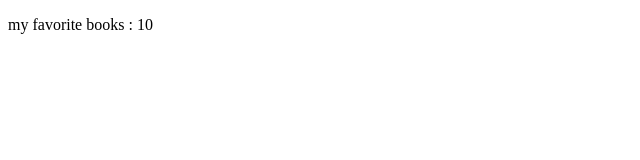
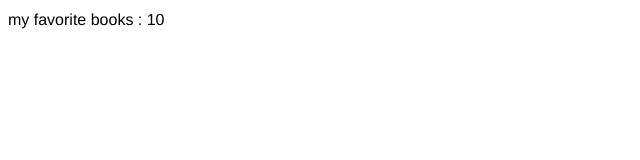
Before and after one commit to github-mathieu-salles/my-favorite-books, a React (Vite) app: page / in a window 1280 px wide. Shown: the top 160 px of the page, without its empty margins (0-640 px from the left). Built offline with nearby package versions, Linux system fonts and the light colour scheme.

Commit message:
feat(my-favorite-books): add spinner component

```diff
--- a/src/App.jsx
+++ b/src/App.jsx
@@ -1,11 +1,12 @@
 import {useMyFavoriteBooks} from "./hooks/useMyFavoriteBooks.js";
+import {LoadingIndicator} from "./components/loadingIndicator/loadingIndicator.jsx";
 
 export const App = () => {
   const { books, isLoading } = useMyFavoriteBooks()
 
   return (
     <>
-      {isLoading && <p>Loading...</p>}
+      <LoadingIndicator isLoading={isLoading} />
       <p>my favorite books : {books.length}</p>
     </>
   )
--- /dev/null
+++ b/src/_designSystem/spinner/spinner.jsx
@@ -0,0 +1,12 @@
+import loadingIcon from './assets/_LoadingIcon.png'
+import './spinner.scss'
+
+export const Spinner = () => {
+  const size = 20
+
+  return (
+    <div className="spinner" style={{ '--spinner-size': `${size}px`}}>
+      <img src={loadingIcon} className="icon" alt="" width={size} height={size}/>
+    </div>
+  )
+}
--- /dev/null
+++ b/src/_designSystem/spinner/spinner.scss
@@ -0,0 +1,22 @@
+:root{
+
+}
+
+.spinner {
+  height: var(--spinner-size);
+
+  @keyframes spin {
+    from {
+      transform: rotate(0deg);
+    }
+    to {
+      transform: rotate(360deg);
+    }
+  }
+
+  @media (prefers-reduced-motion: no-preference) {
+    img.icon {
+      animation: spin infinite 1s linear;
+    }
+  }
+}
--- /dev/null
+++ b/src/components/loadingIndicator/loadingIndicator.jsx
@@ -0,0 +1,14 @@
+import { Spinner } from "../../_designSystem/spinner/spinner.jsx";
+import './loadingIndicator.scss'
+
+
+export const LoadingIndicator = ({ isLoading }) => {
+  if (!isLoading) return null
+
+  return (
+    <div className="loading-indicator">
+      <Spinner />
+      <p>Loading...</p>
+    </div>
+  )
+}
--- /dev/null
+++ b/src/components/loadingIndicator/loadingIndicator.scss
@@ -0,0 +1,10 @@
+.loading-indicator {
+  display: flex;
+  gap: 8px;
+  align-items: center;
+
+  p {
+    font-size: .815rem;
+    color: #9E9E9E;
+  }
+}
--- /dev/null
+++ b/src/index.scss
@@ -0,0 +1,10 @@
+:root {
+  font-family: Helvetica, Arial, Inter, system-ui, Avenir, sans-serif;
+  line-height: 1.5;
+  font-weight: 400;
+  font-size: 16px;
+
+  p {
+    margin: 0;
+  }
+}
--- a/src/main.jsx
+++ b/src/main.jsx
@@ -1,6 +1,8 @@
 import { StrictMode } from 'react'
 import { createRoot } from 'react-dom/client'
 import { App } from './App.jsx'
+
+import './index.scss'
 
 createRoot(document.getElementById('root')).render(
   <StrictMode>
```
Also changed, not shown: src/_designSystem/spinner/assets/_LoadingIcon.png (added).
